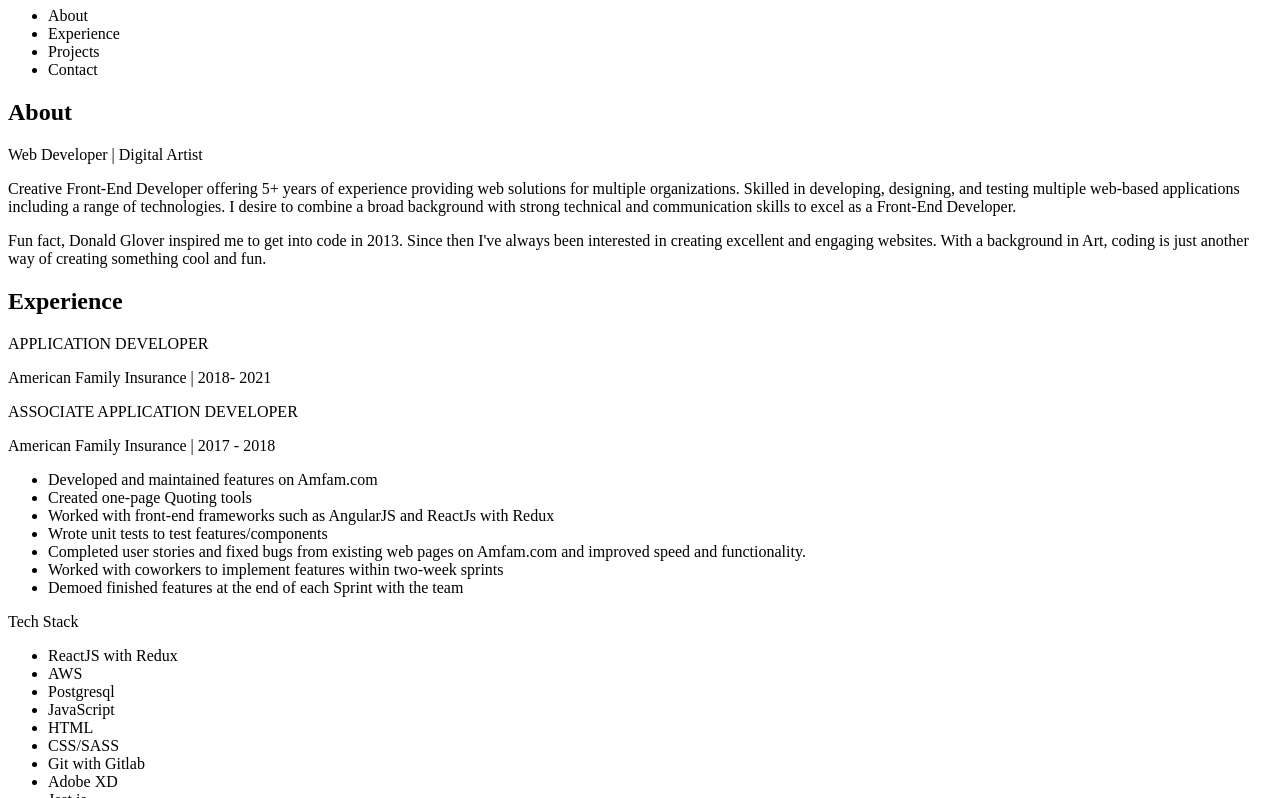
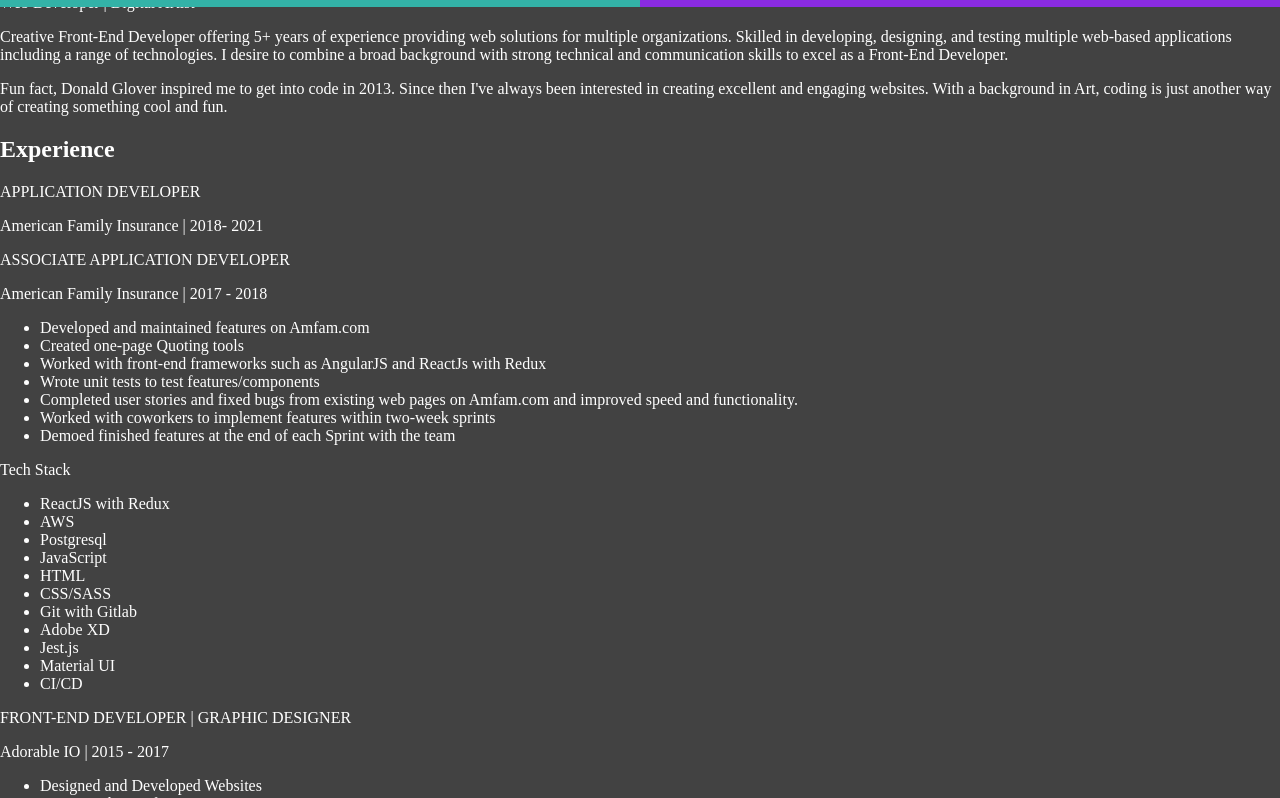
Before and after one commit to SaVanceX/portfolio-site, a plain HTML site: page index.html in a window 1280 px wide. Shown: the part 73-871 px from the top of the page. Drawn offline with Linux system fonts and the light colour scheme.

Commit message:
Set up scss file and create fixed nagivation

```diff
--- a/index.html
+++ b/index.html
@@ -3,6 +3,7 @@
   <title>SaVance Ford</title>
   <meta http-equiv="Content-Type" content="text/html;charset=UTF-8" />
   <meta name="viewport" content="width=device-width, initial-scale=1.0" />
+  <link rel="stylesheet" href="styles.css" />
   <body>
     <header>
       <h1>SaVance Ford</h1>
--- a/styles.scss
+++ b/styles.scss
@@ -0,0 +1,28 @@
+body {
+  background-color: rgb(66, 66, 66);
+  margin: 0;
+  padding: 0;
+  box-sizing: border-box;
+  color: white;
+  header {
+    background-color: rgb(51, 178, 167);
+    display: flex;
+    justify-content: space-between;
+    position: fixed;
+    z-index: 12;
+    width: 100%;
+    top: 0;
+  }
+
+  nav {
+    background-color: blueviolet;
+    width: 50%;
+    display: flex;
+    align-items: center;
+    ul {
+      display: flex;
+      justify-content: space-around;
+      width: 100%;
+    }
+  }
+}
```
Also changed, not shown: styles.css (added), 1 other file.
